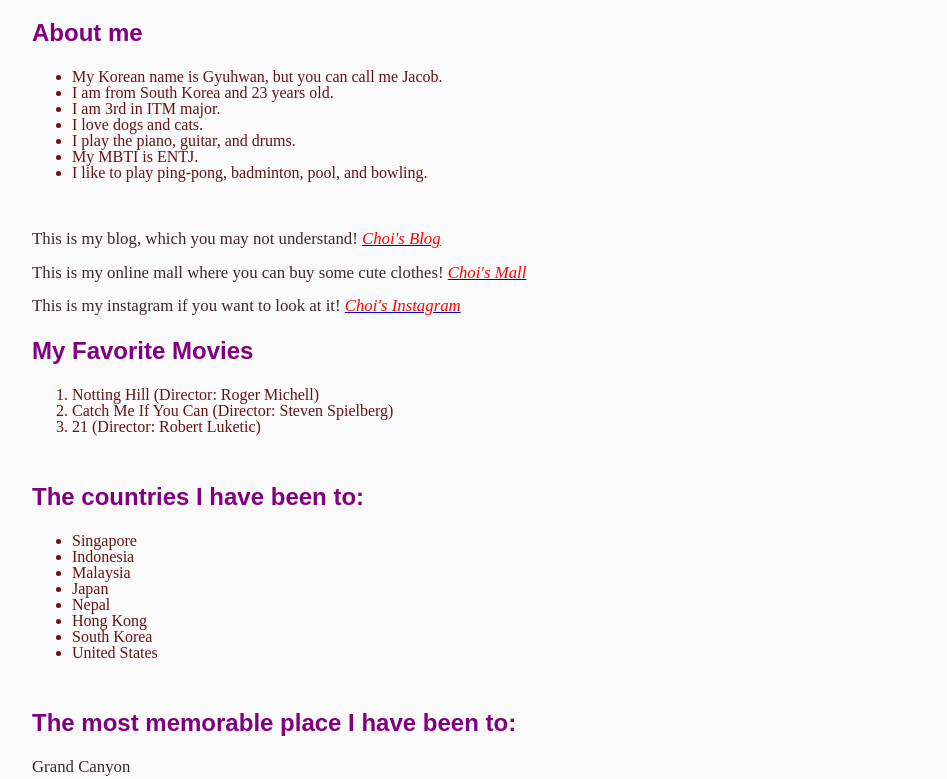
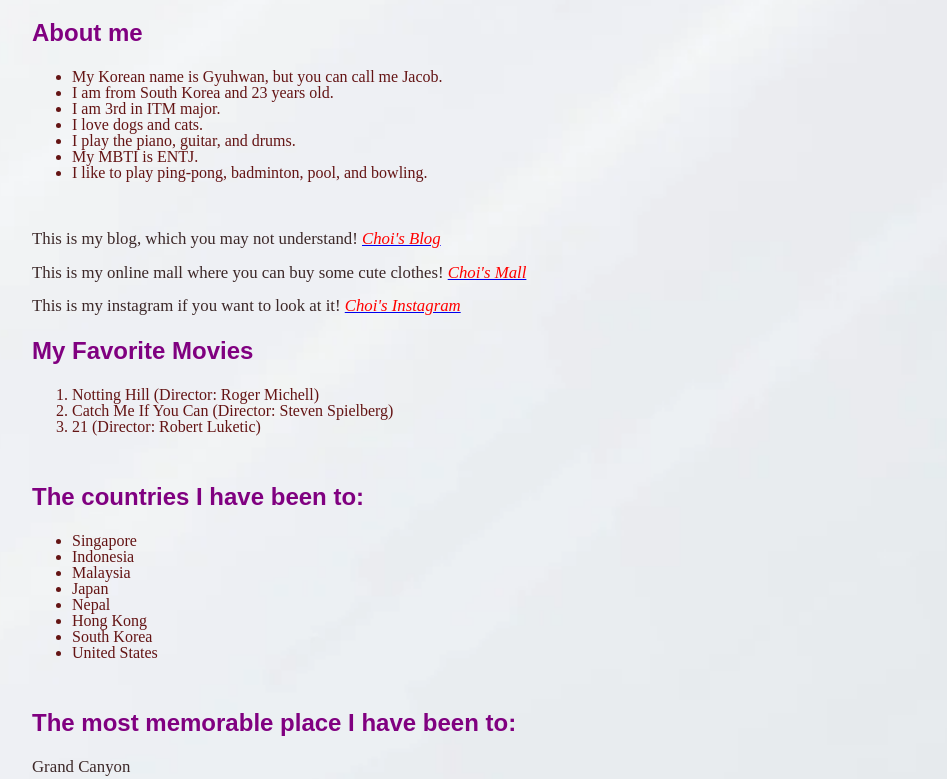
Before and after one commit to Choi0619/Web-Development-Projects, a plain HTML site: page index.html in a window 1280 px wide. Shown: the part 143-922 px from the top of the page, without its empty margins (118-1065 px from the left). Drawn offline with Linux system fonts and the light colour scheme.

Commit message:
update background picture

```diff
--- a/css/index.css
+++ b/css/index.css
@@ -87,7 +87,8 @@ body{
   width: 980px;
   margin: 0 auto;
   position: relative;
-  background-color: rgb(250,250,250);
+  background-image: url("../image/background.jpg");
+  background-size: cover;
 }
 
 .this {
--- a/css/playlist.css
+++ b/css/playlist.css
@@ -83,7 +83,8 @@ body{
   width: 980px;
   margin: 0 auto;
   position: relative;
-  background-color: rgb(250,250,250);
+  background-image: url("../image/background.jpg");
+  background-size: cover;
 }
 
 .video-container {
--- a/css/resume.css
+++ b/css/resume.css
@@ -79,6 +79,8 @@ body{
   margin: 0 auto;
   position: relative;
   background-color: rgb(250,250,250);
+  background-image: url("../image/background.jpg");
+  background-size: cover;
 }
 
 #icon{
```
Also changed, not shown: image/background.jpg (added).
